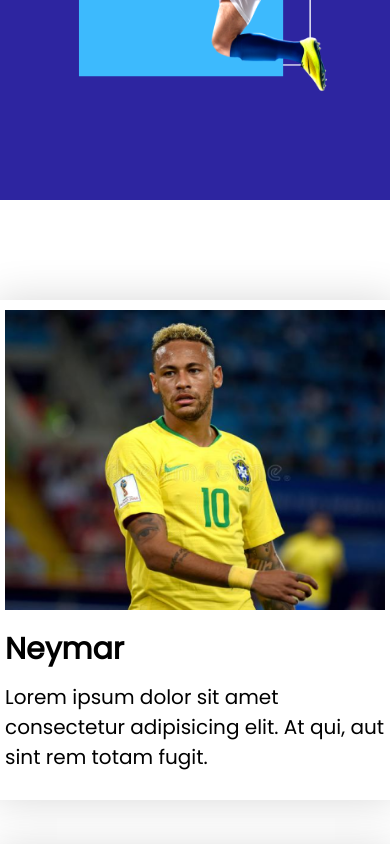
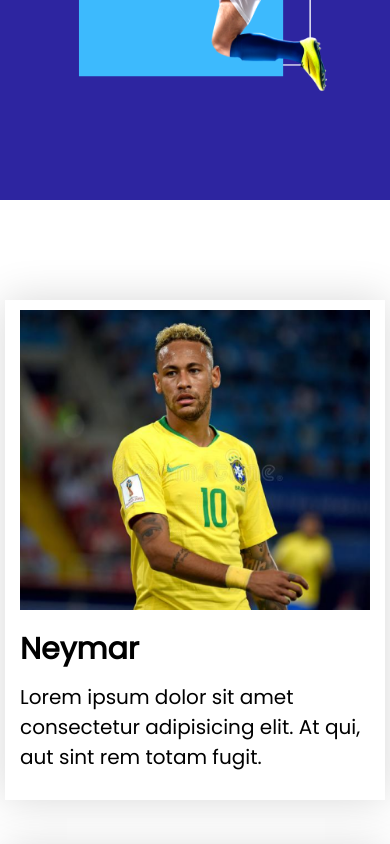
Before and after one commit to devdidar/football-website-again-, a plain HTML site: page index.html in a window 390 px wide. Shown: the part 719-1563 px from the top of the page. Drawn offline with Linux system fonts and the light colour scheme.

Commit message:
second commit

```diff
--- a/css/style.css
+++ b/css/style.css
@@ -292,16 +292,16 @@ p {
         align-items: center;
     }
     .player {
-        width: 400px;
+        width: 380px;
         height: 500px;
     }
     .players .player .player-picture img {
-        width: 380px;
+        width: 350px;
         height: 300px;
     }
     .player-title,
     .player-bio {
-        width: 380px;
+        width: 350px;
     }
     .player-title {
         font-size: 30px;
```
